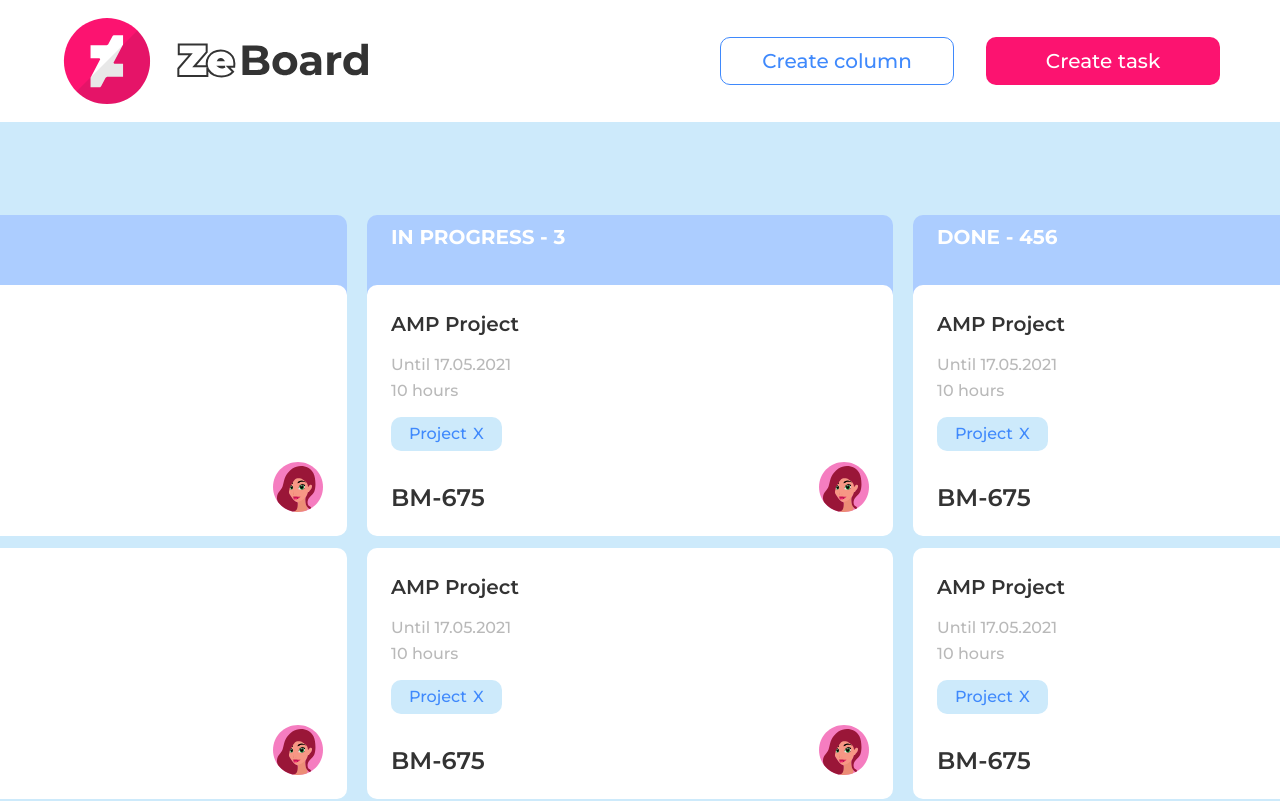
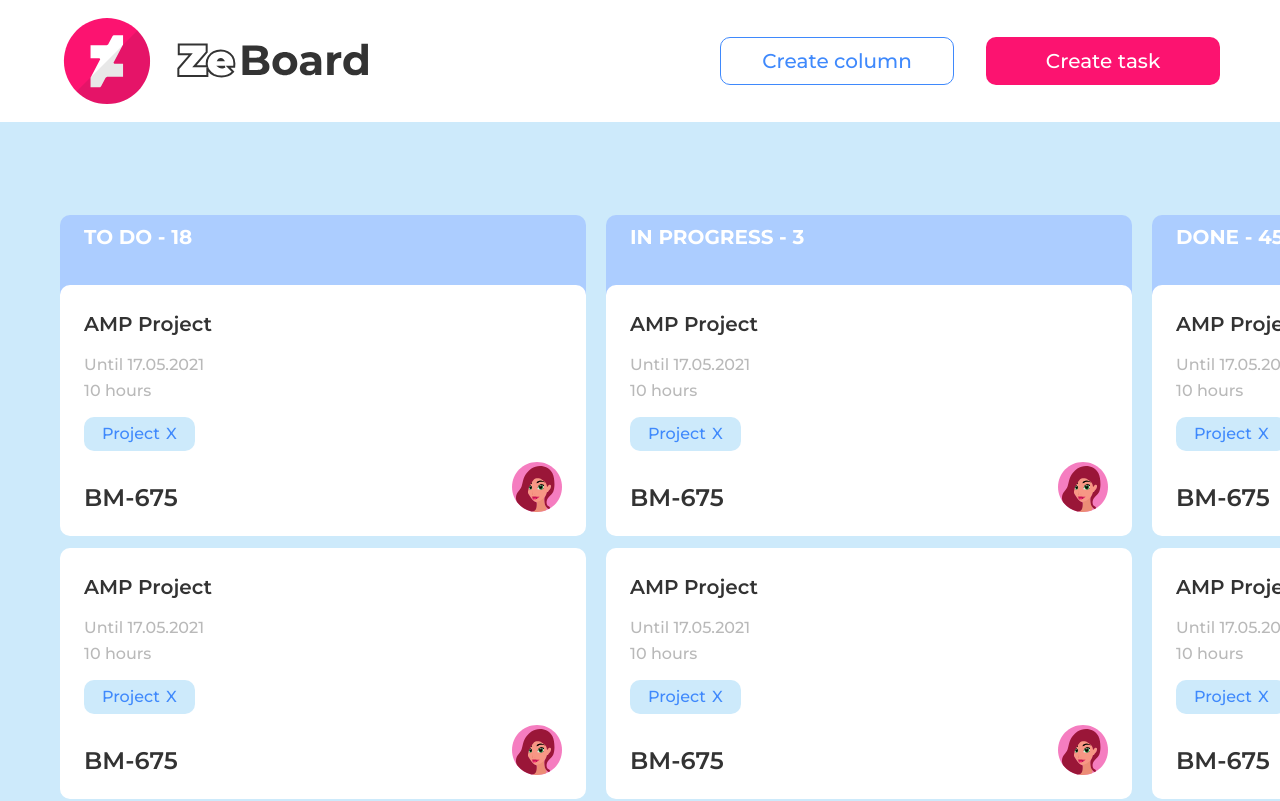
Before and after one commit to Poznalex/my-crm-main, a Vue app: page / in a window 1280 px wide. Shown: the top 801 px of the page. Built offline with nearby package versions, Linux system fonts and the light colour scheme.

Commit message:
14 fixed for PR 22.02.24

```diff
--- a/src/App.vue
+++ b/src/App.vue
@@ -1,37 +1,34 @@
 <script setup>
-import { ref } from "vue";
-import Header from "/src/components/Header.vue";
-import Main from "/src/components/Main.vue";
-import Modal from "/src/components/Modal/Modal.vue";
+import { ref } from 'vue';
+import Header from '/src/components/Header.vue';
+import Main from '/src/components/Main.vue';
+import Modal from '/src/components/Modal/Modal.vue';
 
 const isShowModal = ref(false);
 const modalComponent = ref(null);
 
-function openModal(data) {
-    // debugger;
+function OpenModal(data) {
     isShowModal.value = true;
     modalComponent.value = data;
 }
 
-function closeModal() {
-    // debugger;
+function CloseModal() {
     isShowModal.value = false;
     modalComponent.value = null;
 }
 </script>
 
 <template>
-    <Header @open-modal="openModal" />
-    <Main @open-modal="openModal" />
+    <Header @open-modal="OpenModal" />
+    <Main @open-modal="OpenModal" />
     <Teleport to="body">
         <modal
             v-show="isShowModal"
             :defaultComponent="modalComponent"
-            @close="closeModal"
+            @close="CloseModal"
         >
         </modal>
     </Teleport>
 </template>
 
-<style scoped>
-</style>
+<style scoped></style>
--- a/src/components/Column/Column.vue
+++ b/src/components/Column/Column.vue
@@ -1,19 +1,20 @@
 <script setup>
-import { ref } from "vue";
-import TaskCard from "/src/components/TaskCard/taskCard.vue";
+import { ref } from 'vue';
+import TaskCard from '/src/components/TaskCard/TaskCard.vue';
 
-const props = defineProps(["title", "amountTasks"]);
+const props = defineProps(['title', 'amountTasks']);
 let isOpened = ref(false);
 const showTasks = () => {
-  const isMobile = window.innerWidth < 768;
-  if (isMobile) isOpened.value = !isOpened.value;
+    if (window.innerWidth < 768) isOpened.value = !isOpened.value;
 };
 </script>
 
 <template>
     <div class="column" :class="{ 'column--open': isOpened }">
         <div class="column__header" @click="showTasks">
-      <div class="column__header-title">{{ title }} - {{ amountTasks }}</div>
+            <div class="column__header-title">
+                {{ title }} - {{ amountTasks }}
+            </div>
             <img
                 class="column__arrow"
                 alt="arrow"
--- a/src/components/Column/CreateColumnForm.vue
+++ b/src/components/Column/CreateColumnForm.vue
@@ -1,12 +1,10 @@
 <script setup>
-import ModalClose from "/src/components/Modal/ModalClose.vue";
+import ModalClose from '/src/components/Modal/ModalClose.vue';
 </script>
-
 
 <template>
     <ModalClose class="create-column__button-cancel" @close="$emit('close')" />
 </template>
-
 
 <style scoped>
 .create-column__button-cancel {
--- a/src/components/Main.vue
+++ b/src/components/Main.vue
@@ -1,7 +1,7 @@
 <script setup>
-import Column from "/src/components/Column/Column.vue";
-import CreateColumnForm from "/src/components/Column/CreateColumnForm.vue";
-import ModalClose from "/src/components/Modal/ModalClose.vue";
+import Column from '/src/components/Column/Column.vue';
+import CreateColumnForm from '/src/components/Column/CreateColumnForm.vue';
+import ModalClose from '/src/components/Modal/ModalClose.vue';
 </script>
 
 <template>
@@ -34,6 +34,7 @@ import ModalClose from "/src/components/Modal/ModalClose.vue";
 .main__create-column {
     display: flex;
     align-items: center;
+    cursor: pointer;
 }
 
 .create-column__text {
@@ -54,6 +55,8 @@ import ModalClose from "/src/components/Modal/ModalClose.vue";
 @media screen and (min-width: 768px) {
     .main {
         flex-direction: row;
+        justify-content: unset;
+        align-items: unset;
         padding: 93px 24px 0;
         overflow-x: scroll;
     }
@@ -65,6 +68,8 @@ import ModalClose from "/src/components/Modal/ModalClose.vue";
 
 @media screen and (min-width: 1024px) {
     .main {
+        justify-content: unset;
+        align-items: unset;
         padding: 93px 60px 0;
     }
 }
@@ -72,6 +77,8 @@ import ModalClose from "/src/components/Modal/ModalClose.vue";
 @media screen and (min-width: 1400px) {
     .main {
         padding: 93px 150px 0;
+        justify-content: unset;
+        align-items: unset;
     }
 }
 </style>
--- a/src/components/Modal/Modal.vue
+++ b/src/components/Modal/Modal.vue
@@ -17,8 +17,6 @@ const props = defineProps({
     </Transition>
 </template>
 
-
-
 <style scoped>
 .modal-mask {
     position: fixed;
@@ -35,10 +33,7 @@ const props = defineProps({
 .modal-container {
     width: 100%;
     max-width: 982px;
-    margin-top: 62px;
-    margin-right: 10px;
-    margin-bottom: auto;
-    margin-left: 10px;
+    margin: 62px 10px auto;
     padding: 16px 12px;
     background-color: #fff;
     border-radius: 10px;
--- a/src/components/Modal/ModalClose.vue
+++ b/src/components/Modal/ModalClose.vue
@@ -1,16 +1,11 @@
-<script setup>
-</script>
+<script setup></script>
 
 <template>
-
-        <div class="modal-default-button" @click="$emit('close')">
-            Cancel
-        </div>
+    <div class="modal__button" @click="$emit('close')">Cancel</div>
 </template>
 
 <style scoped>
-
-.modal-default-button {
+.modal__button {
     color: var(--main-color-light-blue);
     font-size: 14px;
 }
```
Also changed, not shown: src/components/TaskCard/TaskCard.vue (+10 -2 lines). Lines whose indentation alone changed are shown as unchanged.
